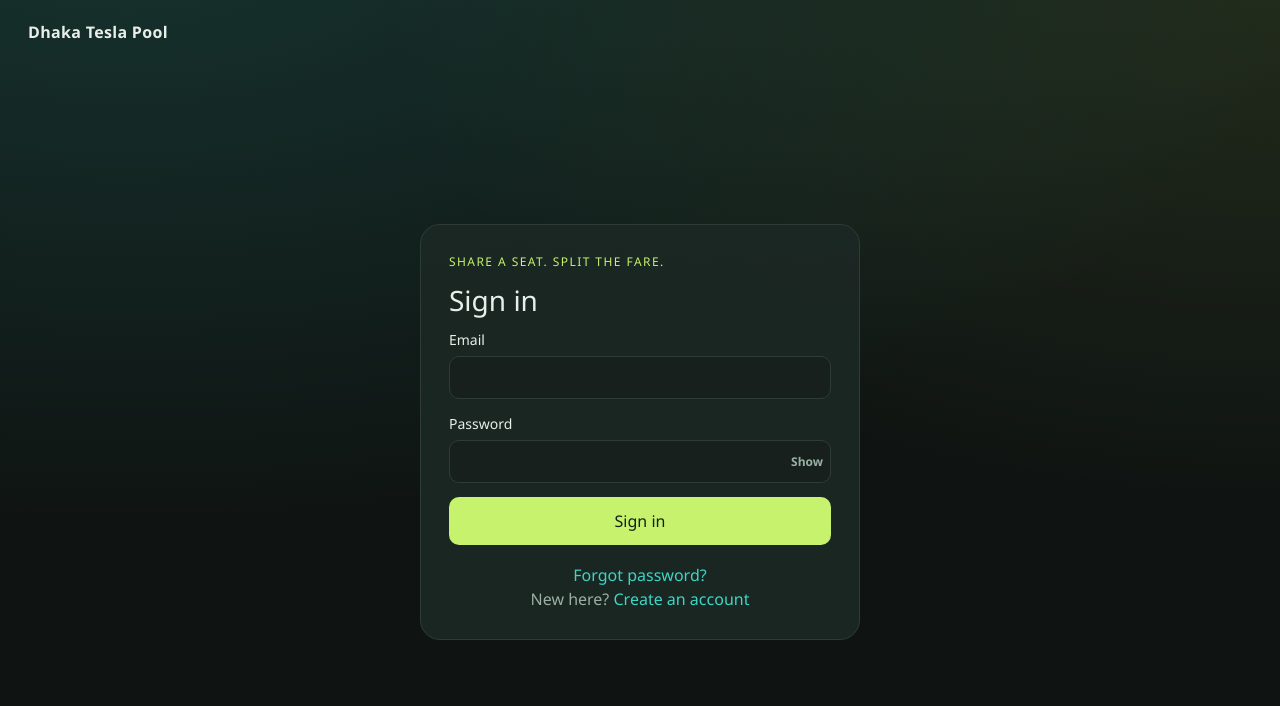
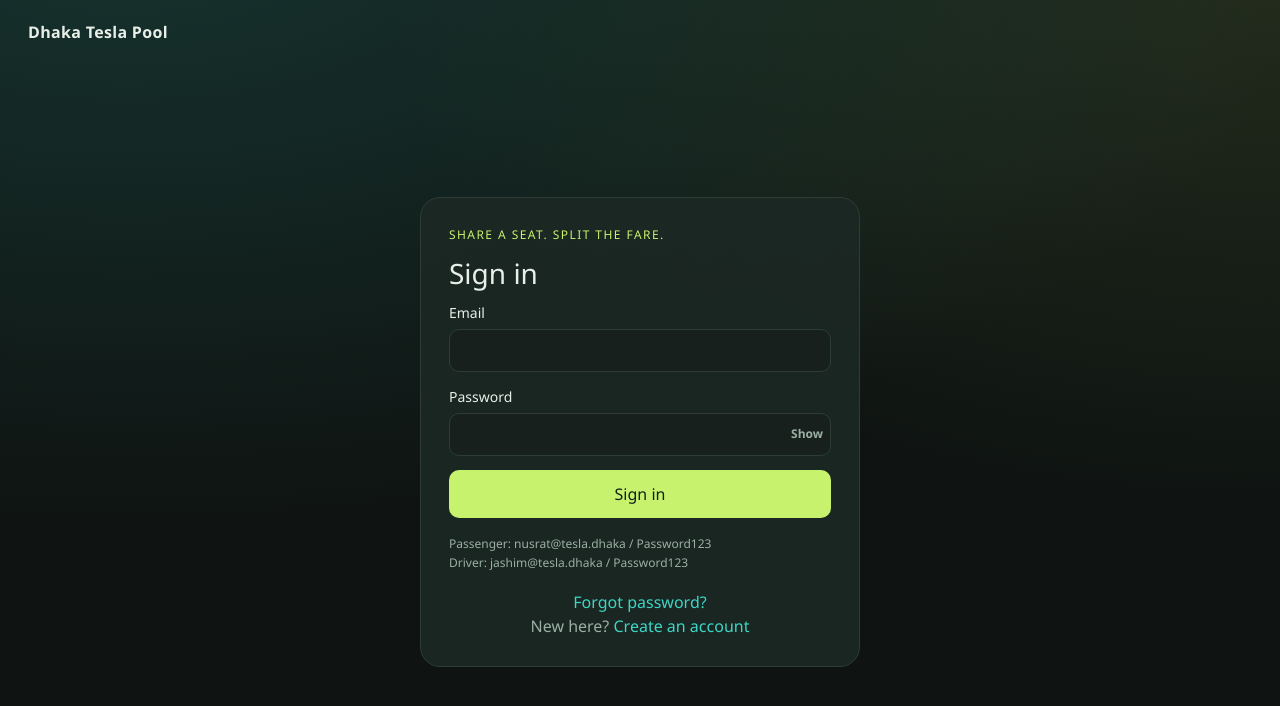
Before and after one commit to AHMED-SAFA/Dhaka-Tesla-Pool, a React (Vite) app in the folder frontend/: page /login in a window 1280 px wide. Shown: the top 706 px of the page. Built offline with nearby package versions, Linux system fonts and the light colour scheme.

Commit message:
docs(code): add comments inactive in LoginPage

```diff
--- a/frontend/src/index.css
+++ b/frontend/src/index.css
@@ -209,6 +209,15 @@
   margin-top: 18px;
   color: var(--muted);
   text-align: center;
+}
+.demo-credentials {
+  margin-top: 16px;
+  color: var(--muted);
+  font-size: 12px;
+  line-height: 1.6;
+}
+.demo-credentials p {
+  margin: 0;
 }
 .alert,
 .success {
--- a/frontend/src/pages/LoginPage.jsx
+++ b/frontend/src/pages/LoginPage.jsx
@@ -75,6 +75,10 @@
           {busy ? "Signing in…" : "Sign in"}
         </button>
       </form>
+      <div className="demo-credentials">
+        <p>Passenger: nusrat@tesla.dhaka / Password123</p>
+        <p>Driver: jashim@tesla.dhaka / Password123</p>
+      </div>
     </AuthLayout>
   );
 }
```
